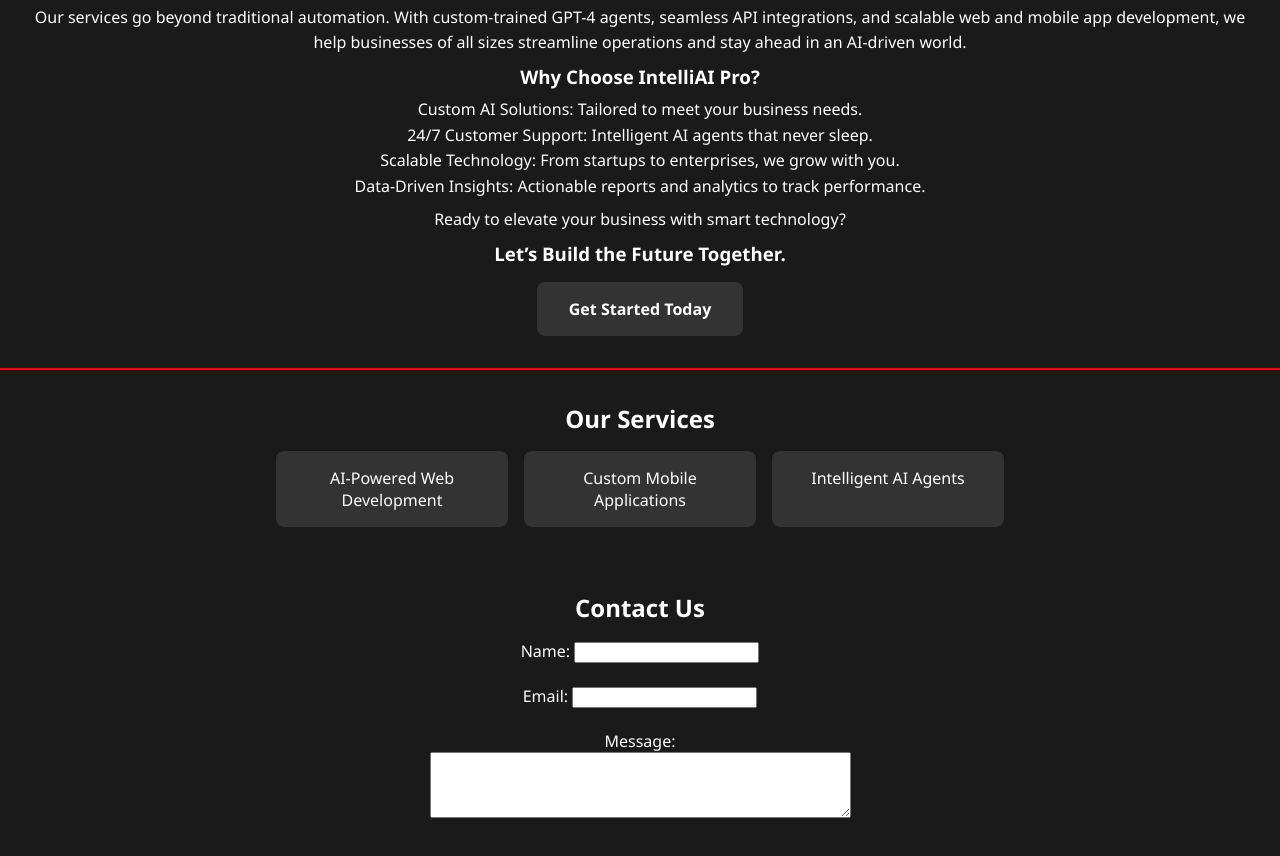
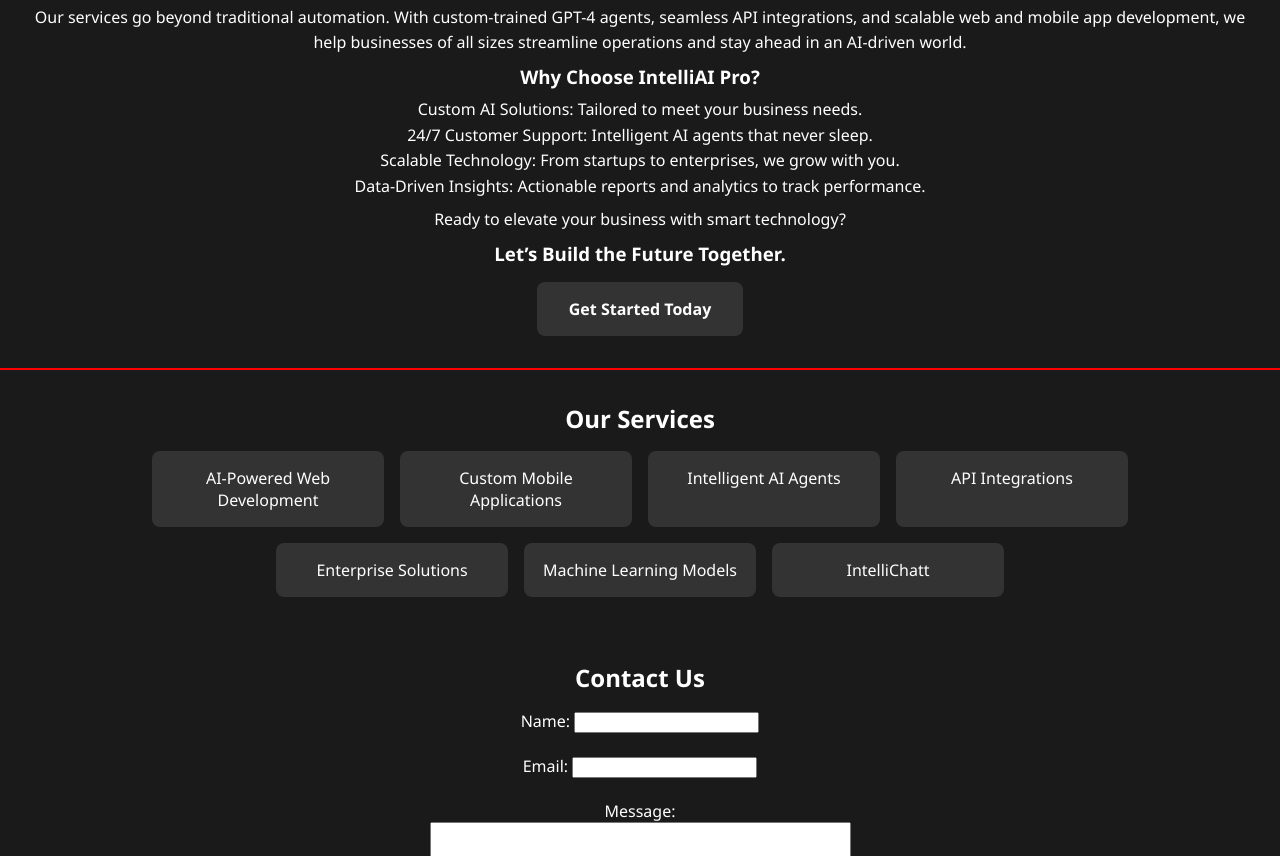
Before and after one commit to Intelliwebchatt/intelliaiproemail, a plain HTML site: page index.html in a window 1280 px wide. Shown: the part 244-1100 px from the top of the page. Drawn offline with Linux system fonts and the light colour scheme.

Commit message:
Update index.html

```diff
--- a/index.html
+++ b/index.html
@@ -172,6 +172,10 @@
             <div class="service-card">AI-Powered Web Development</div>
             <div class="service-card">Custom Mobile Applications</div>
             <div class="service-card">Intelligent AI Agents</div>
+            <div class="service-card">API Integrations</div>
+            <div class="service-card">Enterprise Solutions</div>
+            <div class="service-card">Machine Learning Models</div>
+            <div class="service-card">IntelliChatt</div>
         </div>
     </section>
 
```
